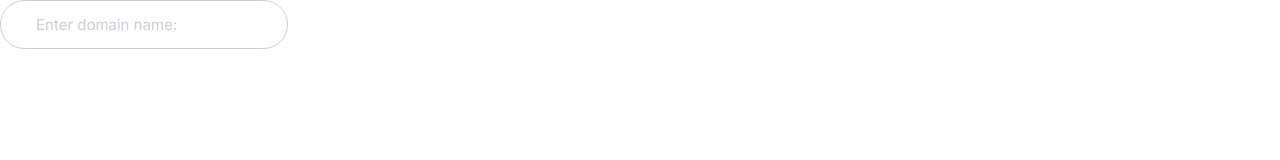
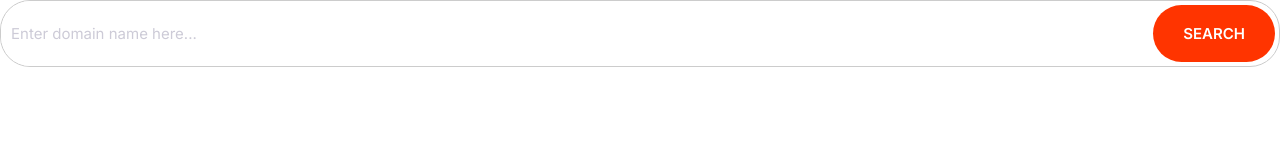
Before and after one commit to mkontorovich/mikify, a plain HTML site: page index.html in a window 1280 px wide. Drawn offline with Linux system fonts and the light colour scheme.

Commit message:
build inputs

```diff
--- a/css/styles.css
+++ b/css/styles.css
@@ -4,6 +4,8 @@
   --color-accent: #ff3400;
   --color-headings: #1b0760;
   --color-body: #918ca4;
+  --color-border: #ccc;
+  --border-radius: 30px;
 }
 
 *,
@@ -247,8 +249,8 @@ a {
 /* Inputs */
 
 .input {
-  border-radius: 30px;
-  border: 1px solid #ccc;
+  border-radius: var(--border-radius);
+  border: 1px solid var(--color-border);
   color: var(--color-headings);
   font-size: 2rem;
   outline: 0;
@@ -259,6 +261,22 @@ a {
   color: #cdcbd7;
 }
 
+.input-group {
+  border: 1px solid var(--color-border);
+  border-radius: var(--border-radius);
+  display: flex;
+}
+
+.input-group .input {
+  border: 0;
+  flex-grow: 1;
+  padding: 1.5rem 1rem;
+}
+
+.input-group .btn {
+  margin: 4px;
+}
+
 @media screen and (min-width: 1024px) {
   .input {
     font-size: 1.5rem;
--- a/index.html
+++ b/index.html
@@ -15,6 +15,13 @@
     <title>Mikify</title>
   </head>
   <body>
-    <input type="text" class="input" placeholder="Enter domain name:" />
+    <div class="input-group">
+      <input
+        type="text"
+        class="input"
+        placeholder="Enter domain name here..."
+      />
+      <button class="btn btn--accent">Search</button>
+    </div>
   </body>
 </html>
```
Also changed, not shown: components/input-groups.html (added, +4 -0 lines), components/inputs.html (added, +1 -0 lines).
